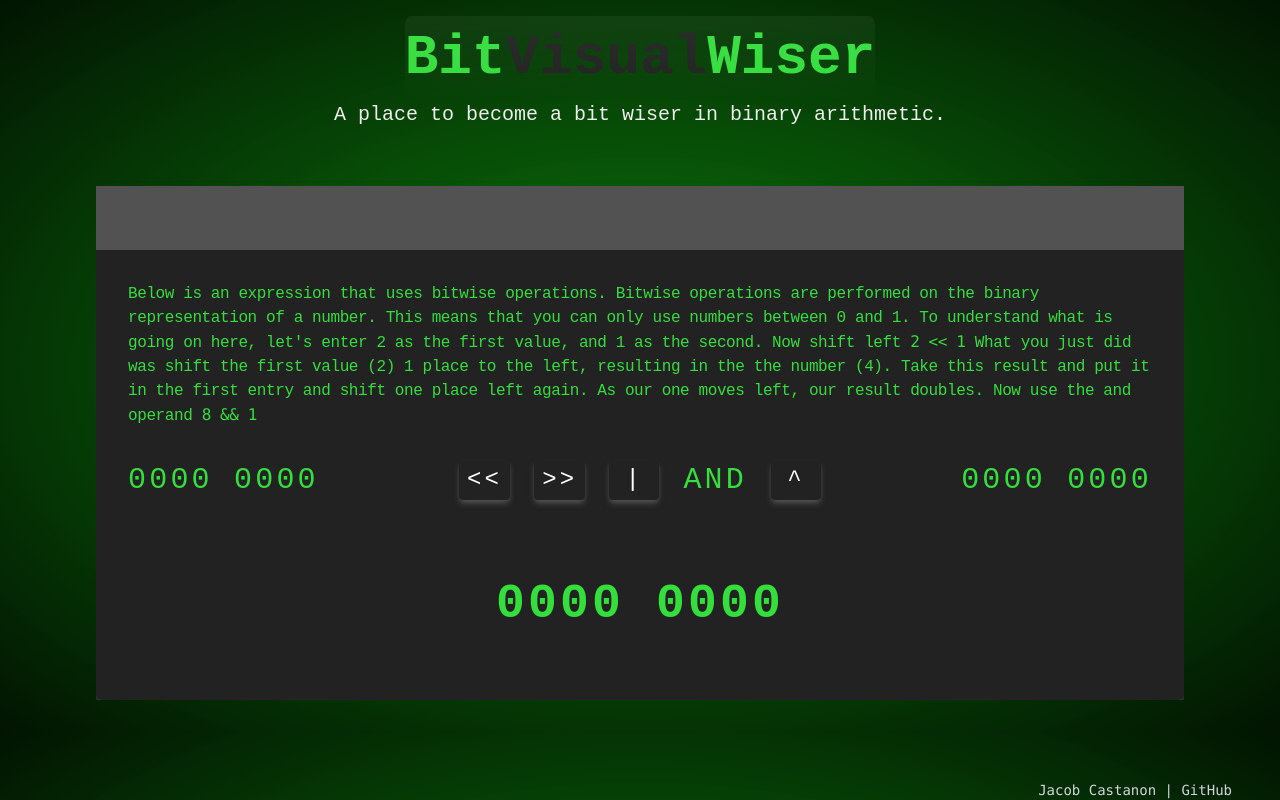
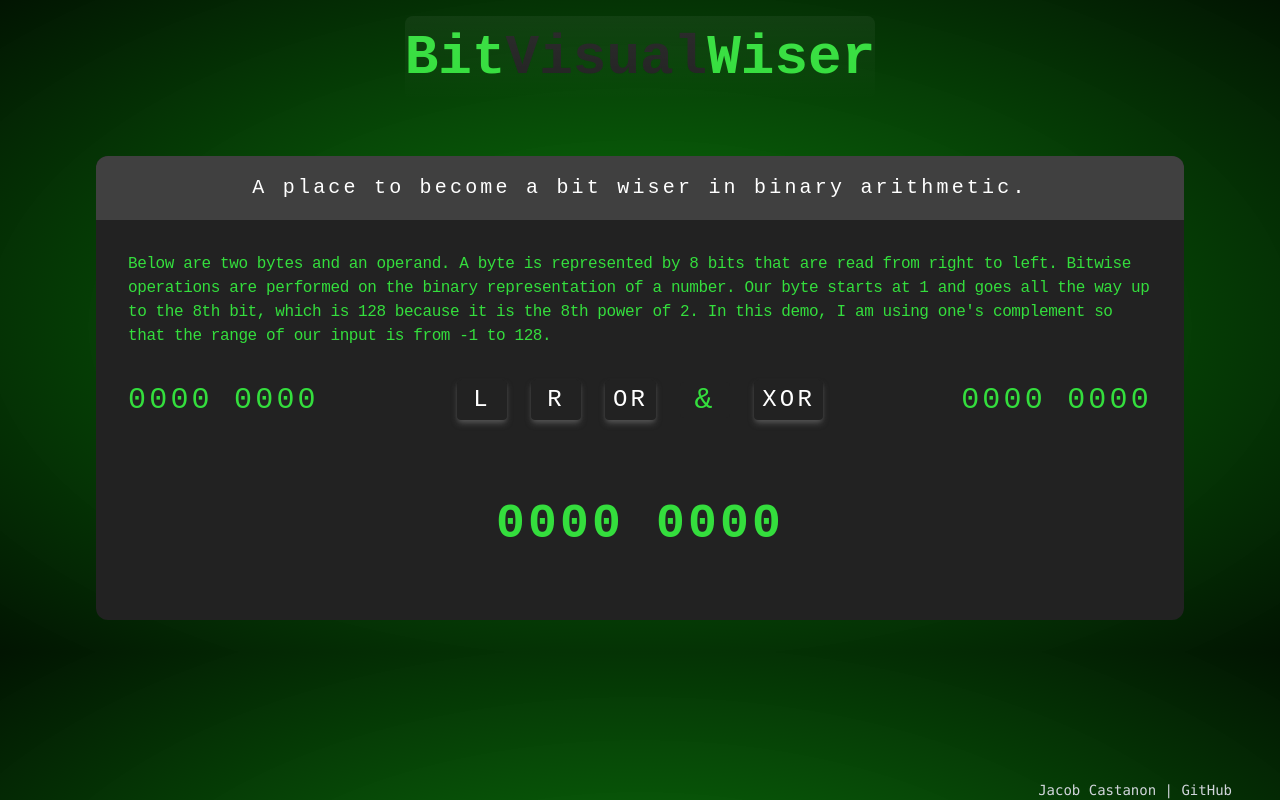
Before and after one commit to jacastanon01/BitVisualWise, a React (Vite) app: page / in a window 1280 px wide. Built offline with nearby package versions, Linux system fonts and the light colour scheme.

Commit message:
reworded introduction to be less wordy

```diff
--- a/src/components/InputShell/Introduction.tsx
+++ b/src/components/InputShell/Introduction.tsx
@@ -1,13 +1,10 @@
 const Introduction = () => (
   <p className='leading-normal tracking-tight text-wrap text-sm md:text-base'>
-    Below is an expression that uses bitwise operations. Bitwise operations are
-    performed on the binary representation of a number. This means that you can
-    only use numbers between 0 and 1. To understand what is going on here,
-    let&apos;s enter 2 as the first value, and 1 as the second. Now shift left{' '}
-    <code> 2 &lt;&lt; 1</code> What you just did was shift the first value (2) 1
-    place to the left, resulting in the the number (4). Take this result and put
-    it in the first entry and shift one place left again. As our one moves left,
-    our result doubles. Now use the and operand <code>8 &amp;&amp; 1</code>
+    Below are two bytes and an operand. A byte is represented by 8 bits that are
+    read from right to left. Bitwise operations are performed on the binary
+    representation of a number. Our byte starts at 1 and goes all the way up to
+    the 8th bit, which is 128 because it is the 8th power of 2. In this demo, I
+    am using one's complement so that the range of our input is from -1 to 128.{' '}
   </p>
 );
 
--- a/src/components/InputShell/OperationButtons.tsx
+++ b/src/components/InputShell/OperationButtons.tsx
@@ -28,10 +28,10 @@ function OperationButtons() {
           className={`size-full bg-transparent border-0 rounded ${
             operator == symbol
               ? 'text-shellgreen backdrop-opacity-20 cursor-default'
-              : 'text-white px-2 py-1 shadow-neutral-600 text-xl md:text-2xl shadow-md hover:opacity-80 hover:font-bold'
+              : 'text-white px-2 py-1 shadow-neutral-600 text-xl md:text-2xl shadow-md hover:opacity-80'
           }`}
         >
-          {operator == symbol ? key : symbol}
+          {operator == symbol ? symbol : key}
         </button>
       );
     }
--- a/src/components/InputShell/index.tsx
+++ b/src/components/InputShell/index.tsx
@@ -4,8 +4,12 @@ import ResultByte from './ResultByte';
 
 function InputShell() {
   return (
-    <section className=' bits z-20 shadow-neutral-600 shadow-lg mt-14 rounded-md'>
-      <header className='h-16 bg-neutral-600'></header>
+    <section className=' bits z-20 mt-14 rounded-xl'>
+      <header className='h-16 flex items-center justify-center bg-neutral-700 text-white rounded-t-xl'>
+        <p className='text-xl text-center font-light leading-normal whitespace-pre text-wrap'>
+          A place to become a bit wiser in binary arithmetic.
+        </p>
+      </header>
       <div className='flex-col flex justify-around p-8'>
         <Introduction />
         <BitInputControls />
--- a/src/components/TitleContent/Title.tsx
+++ b/src/components/TitleContent/Title.tsx
@@ -4,9 +4,6 @@ const Title = () => (
       <div className='absolute size-full bg-gradient-to-b rounded-lg from-white/5 z-20'></div>
       Bit<span className=' text-shellbg'>Visual</span>Wiser
     </h1>
-    <p className='text-xl text-center font-light leading-normal whitespace-pre text-wrap'>
-      A place to become a bit wiser in binary arithmetic.
-    </p>
   </>
 );
 
```
